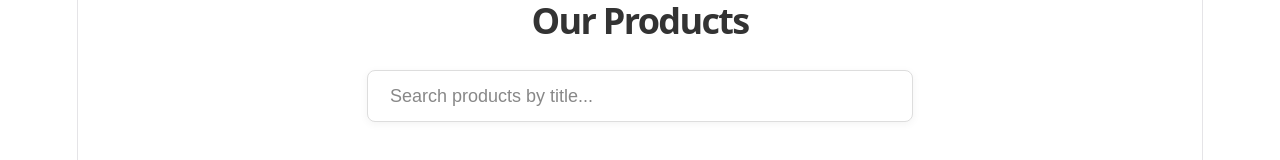
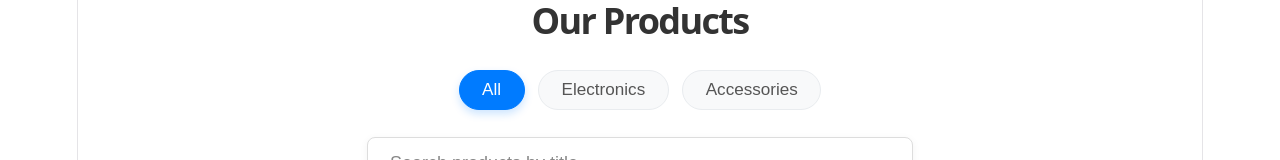
Before and after one commit to ankitha11-h/Shopkart, a React (Vite) app: page /products in a window 1280 px wide. Shown: the part 125-285 px from the top of the page. Built offline with nearby package versions, Linux system fonts and the light colour scheme; grey boxes are pictures that could not be loaded.

Commit message:
Added product category filtering

```diff
--- a/src/pages/Products.css
+++ b/src/pages/Products.css
@@ -16,6 +16,40 @@
   display: grid;
   grid-template-columns: repeat(auto-fill, minmax(280px, 1fr));
   gap: 2rem;
+}
+
+.categories-container {
+  display: flex;
+  justify-content: center;
+  flex-wrap: wrap;
+  gap: 0.75rem;
+  margin-bottom: 1.5rem;
+  width: 100%;
+}
+
+.category-btn {
+  padding: 0.5rem 1.25rem;
+  font-size: 0.95rem;
+  font-weight: 500;
+  color: #555555;
+  background-color: #f8f9fa;
+  border: 1px solid #e9ecef;
+  border-radius: 24px;
+  cursor: pointer;
+  transition: all 0.2s ease;
+  outline: none;
+}
+
+.category-btn:hover {
+  background-color: #e9ecef;
+  color: #212529;
+}
+
+.category-btn.active {
+  background-color: #007bff;
+  color: #ffffff;
+  border-color: #007bff;
+  box-shadow: 0 4px 8px rgba(0, 123, 255, 0.2);
 }
 
 .search-container {
--- a/src/pages/Products.jsx
+++ b/src/pages/Products.jsx
@@ -7,24 +7,47 @@ const Products = () => {
   // State for search input text
   const [searchTerm, setSearchTerm] = useState('');
 
-  // PREPARATION FOR CATEGORY FILTERING (Next step)
   // State for selected category (default is 'All')
   const [selectedCategory, setSelectedCategory] = useState('All');
 
   // Extract unique categories from productsData
   const categories = ['All', ...new Set(productsData.map((product) => product.category))];
 
-  // Filter products by title (case-insensitive)
-  // (Note: in the future, add category filtering by appending:
-  // && (selectedCategory === 'All' || product.category === selectedCategory))
+  // PREPARATION FOR PRICE SORTING (Next step)
+  // State for sort order: '' (default/none), 'price-asc' (low-to-high), 'price-desc' (high-to-low)
+  const [sortBy, setSortBy] = useState('');
+
+  // Filter products by both title (case-insensitive) and selected category
   const filteredProducts = productsData.filter((product) => {
     const matchesSearch = product.title.toLowerCase().includes(searchTerm.toLowerCase());
-    return matchesSearch;
+    const matchesCategory = selectedCategory === 'All' || product.category === selectedCategory;
+    return matchesSearch && matchesCategory;
   });
+
+  // (Note: in the future, sort the filtered products before rendering:
+  // const sortedProducts = [...filteredProducts].sort((a, b) => {
+  //   if (sortBy === 'price-asc') return a.price - b.price;
+  //   if (sortBy === 'price-desc') return b.price - a.price;
+  //   return 0;
+  // });
+  // )
 
   return (
     <div className="products-page">
       <h1 className="products-title">Our Products</h1>
+
+      {/* Category Filter Buttons */}
+      <div className="categories-container">
+        {categories.map((category) => (
+          <button
+            key={category}
+            onClick={() => setSelectedCategory(category)}
+            className={`category-btn ${selectedCategory === category ? 'active' : ''}`}
+          >
+            {category}
+          </button>
+        ))}
+      </div>
 
       {/* Search Bar Container */}
       <div className="search-container">
```
